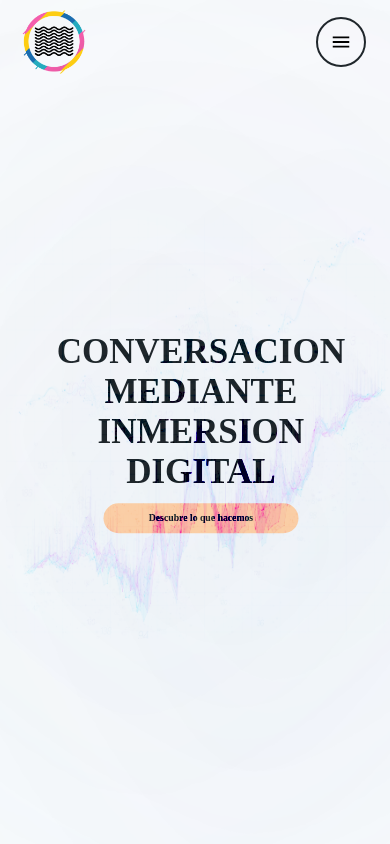
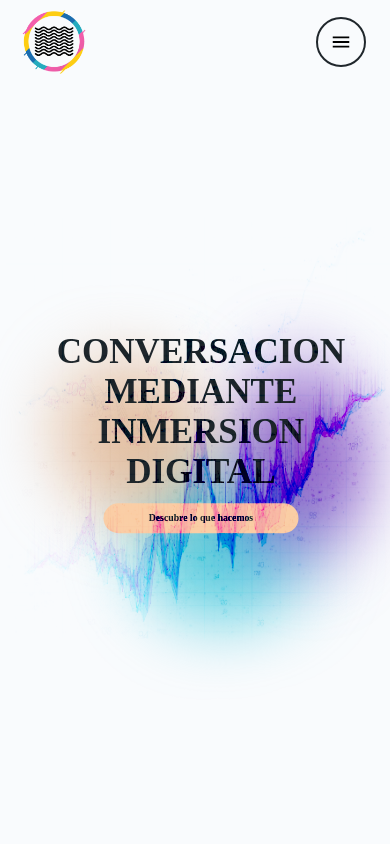
Before and after one commit to RandomAlien3096/analyzeweb, a React (Create React App) app: page / in a window 390 px wide. Shown: the top 844 px of the page. Built offline with nearby package versions, Linux system fonts and the light colour scheme.

Commit message:
fixed blur js animation on header

```diff
--- a/package.json
+++ b/package.json
@@ -1,5 +1,4 @@
 {
-  "homepage": ".",
   "name": "analyzeweb",
   "version": "0.1.0",
   "private": true,
--- a/src/containers/header/header.css
+++ b/src/containers/header/header.css
@@ -73,35 +73,32 @@
     width: 35vmin;
     aspect-ratio: 1;
     border-radius: 50%;
-
     animation: rotate 25s infinite;
-    filter: blur(200px);
+    filter: blur(100px);
 }
 
 #blob:nth-child(2) {
     top: 22%;
     left: 10%;
-    background: rgba(124,70,192,.7);
+    background: rgba(124,70,192,.8);
     position: absolute;
     width: 35vmin;
     aspect-ratio: 1;
     border-radius: 50%;
-
     animation: rotate 30s infinite;
-    filter: blur(200px);
+    filter: blur(100px);
 }
 
 #blob:nth-child(3) {
     top: 35%;
     right: 15%;
-    background: rgba(223,178,142,.7);
+    background: rgba(223,178,142,.8);
     position: absolute;
     width: 35vmin;
     aspect-ratio: 1;
     border-radius: 50%;
-
     animation: rotate 45s infinite;
-    filter: blur(200px);
+    filter: blur(100px);
 }
 
 @keyframes rotate {
@@ -149,4 +146,9 @@
         transform: scale(2.5);
         cursor: pointer;
     }
+    #blob:nth-child(1),
+    #blob:nth-child(2),
+    #blob:nth-child(3){
+        filter: blur(30px);
+    }
 }
```
